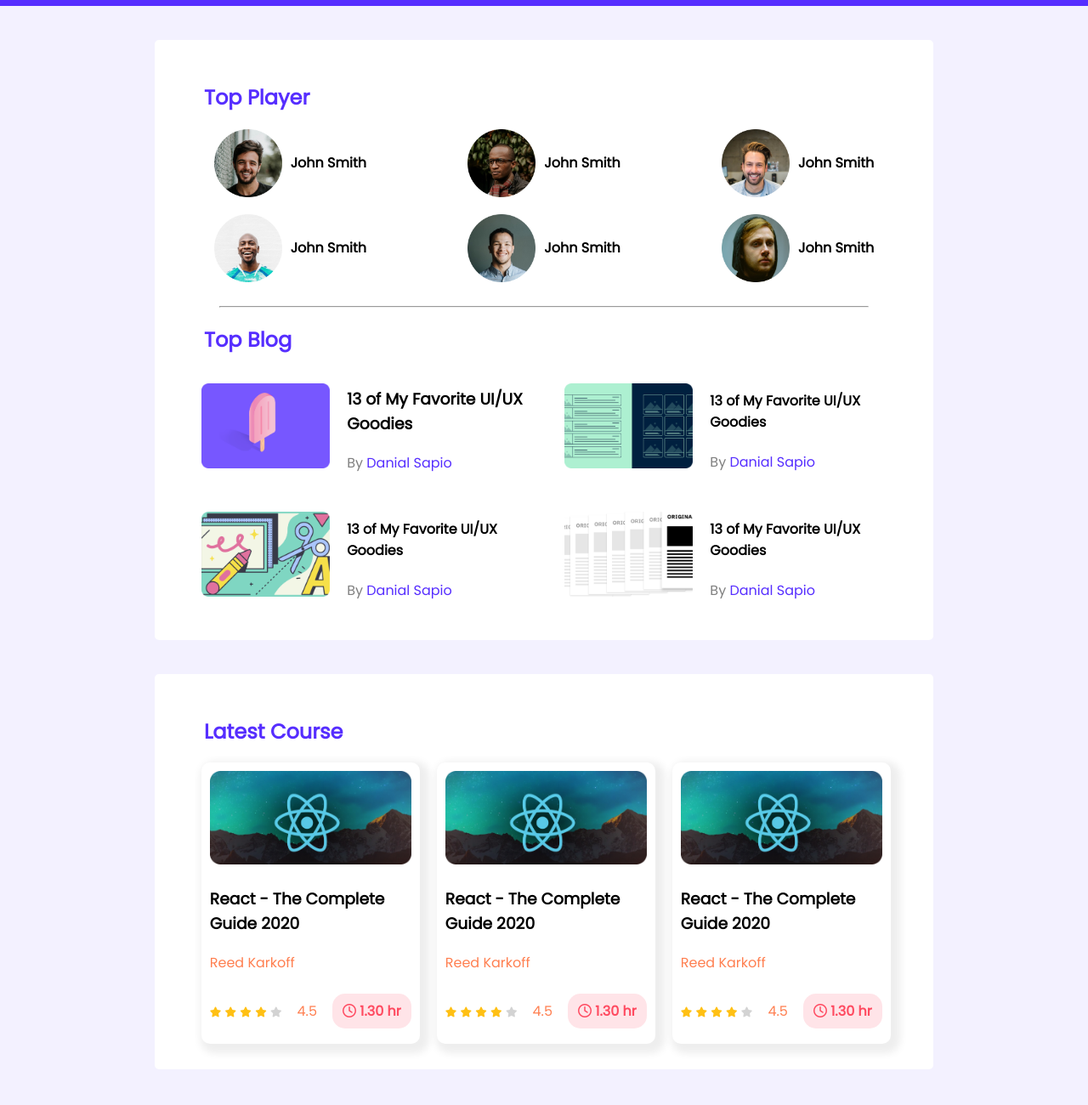
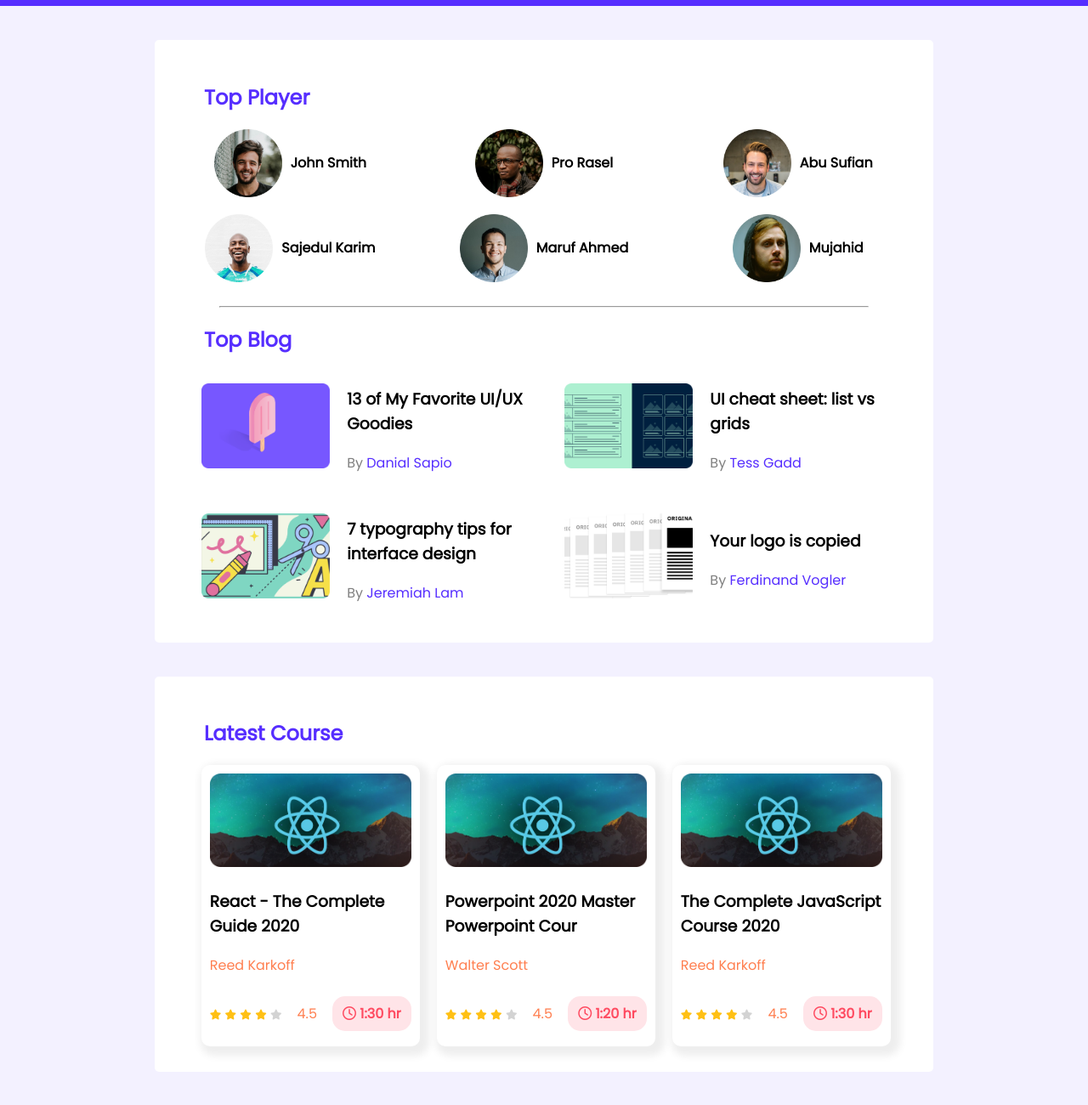
Before and after one commit to mohtadahmed/leader-board-css3, a plain HTML site: page index.html in a window 1280 px wide. Shown: the part 104-1404 px from the top of the page at 85% size. Drawn offline with Linux system fonts and the light colour scheme.

Commit message:
content updated

```diff
--- a/index.html
+++ b/index.html
@@ -49,23 +49,23 @@
             </div>
             <div class="player-card">
               <img src="images/players/player-2.png" alt="" />
-              <h4>John Smith</h4>
+              <h4>Pro Rasel</h4>
             </div>
             <div class="player-card">
               <img src="images/players/player-3.png" alt="" />
-              <h4>John Smith</h4>
+              <h4>Abu Sufian</h4>
             </div>
             <div class="player-card">
               <img src="images/players/player-4.png" alt="" />
-              <h4>John Smith</h4>
+              <h4>Sajedul Karim</h4>
             </div>
             <div class="player-card">
               <img src="images/players/player-5.png" alt="" />
-              <h4>John Smith</h4>
+              <h4>Maruf Ahmed</h4>
             </div>
             <div class="player-card">
               <img src="images/players/player-6.png" alt="" />
-              <h4>John Smith</h4>
+              <h4>Mujahid</h4>
             </div>
           </div>
         </div>
@@ -90,8 +90,8 @@
                 <img src="images/blogs/blog-2.png" alt="" />
               </div>
               <div class="blog-info">
-                <h4>13 of My Favorite UI/UX Goodies</h4>
-                <p>By <span>Danial Sapio</span></p>
+                <h3>UI cheat sheet: list vs grids</h3>
+                <p>By <span>Tess Gadd</span></p>
               </div>
             </div>
             <div class="blog-card">
@@ -99,8 +99,8 @@
                 <img src="images/blogs/blog-3.png" alt="" />
               </div>
               <div class="blog-info">
-                <h4>13 of My Favorite UI/UX Goodies</h4>
-                <p>By <span>Danial Sapio</span></p>
+                <h3>7 typography tips for interface design</h3>
+                <p>By <span>Jeremiah Lam</span></p>
               </div>
             </div>
             <div class="blog-card">
@@ -108,8 +108,8 @@
                 <img src="images/blogs/blog-4.png" alt="" />
               </div>
               <div class="blog-info">
-                <h4>13 of My Favorite UI/UX Goodies</h4>
-                <p>By <span>Danial Sapio</span></p>
+                <h3>Your logo is copied</h3>
+                <p>By <span>Ferdinand Vogler</span></p>
               </div>
             </div>
           </div>
@@ -140,7 +140,7 @@
                 <p>4.5</p>
                 <div class="course-hour">
                   <span><i class="fa-regular fa-clock"></i></span>
-                  <span>1.30 hr</span>
+                  <span>1:30 hr</span>
                 </div>
               </div>
             </div>
@@ -150,7 +150,31 @@
               <img src="images/courses/course-1.png" alt="" />
             </div>
             <div class="course-info">
-              <h3>React - The Complete Guide 2020</h3>
+              <h3>Powerpoint 2020 Master Powerpoint Cour</h3>
+              <p>Walter Scott</p>
+              <div class="course-rating">
+                <span>
+                  <i class="fa-solid fa-star"></i>
+                  <i class="fa-solid fa-star"></i>
+                  <i class="fa-solid fa-star"></i>
+                  <i class="fa-solid fa-star"></i>
+                  <i class="fa-solid fa-star"></i>
+                  <!-- <i class="fa-regular fa-star"></i> -->
+                </span>
+                <p>4.5</p>
+                <div class="course-hour">
+                  <span><i class="fa-regular fa-clock"></i></span>
+                  <span>1:20 hr</span>
+                </div>
+              </div>
+            </div>
+          </div>
+          <div class="course-card">
+            <div class="course-img">
+              <img src="images/courses/course-1.png" alt="" />
+            </div>
+            <div class="course-info">
+              <h3>The Complete JavaScript Course 2020</h3>
               <p>Reed Karkoff</p>
               <div class="course-rating">
                 <span>
@@ -164,31 +188,7 @@
                 <p>4.5</p>
                 <div class="course-hour">
                   <span><i class="fa-regular fa-clock"></i></span>
-                  <span>1.30 hr</span>
-                </div>
-              </div>
-            </div>
-          </div>
-          <div class="course-card">
-            <div class="course-img">
-              <img src="images/courses/course-1.png" alt="" />
-            </div>
-            <div class="course-info">
-              <h3>React - The Complete Guide 2020</h3>
-              <p>Reed Karkoff</p>
-              <div class="course-rating">
-                <span>
-                  <i class="fa-solid fa-star"></i>
-                  <i class="fa-solid fa-star"></i>
-                  <i class="fa-solid fa-star"></i>
-                  <i class="fa-solid fa-star"></i>
-                  <i class="fa-solid fa-star"></i>
-                  <!-- <i class="fa-regular fa-star"></i> -->
-                </span>
-                <p>4.5</p>
-                <div class="course-hour">
-                  <span><i class="fa-regular fa-clock"></i></span>
-                  <span>1.30 hr</span>
+                  <span>1:30 hr</span>
                 </div>
               </div>
             </div>
```
